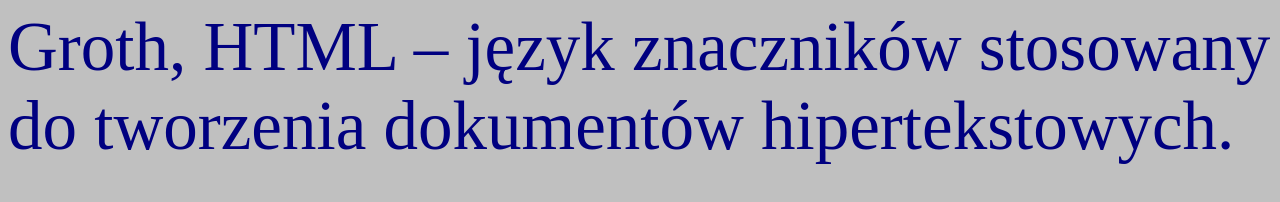
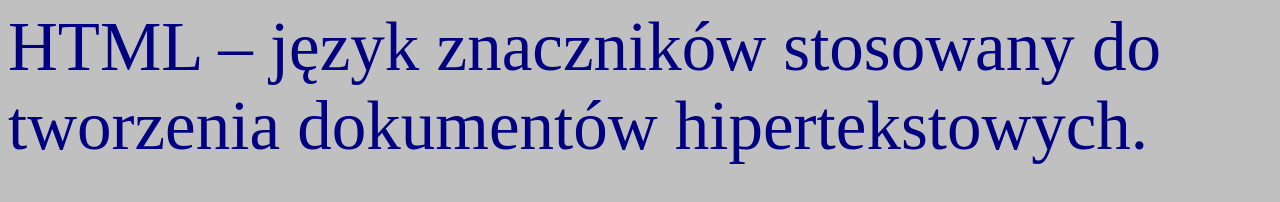
Before and after one commit to kubaadamczak12/CSS, a plain HTML site: page adam_z5_1.html in a window 1280 px wide. Drawn offline with Linux system fonts and the light colour scheme.

Commit message:
Update adam_z5_1.html

```diff
--- a/adam_z5_1.html
+++ b/adam_z5_1.html
@@ -8,6 +8,6 @@
         </style>
     </head>
     <body bgcolor="silver">
-        <p>Groth, HTML – język znaczników stosowany do tworzenia dokumentów hipertekstowych.</p>
+        <p> HTML – język znaczników stosowany do tworzenia dokumentów hipertekstowych.</p>
     </body>
 </html>
```
